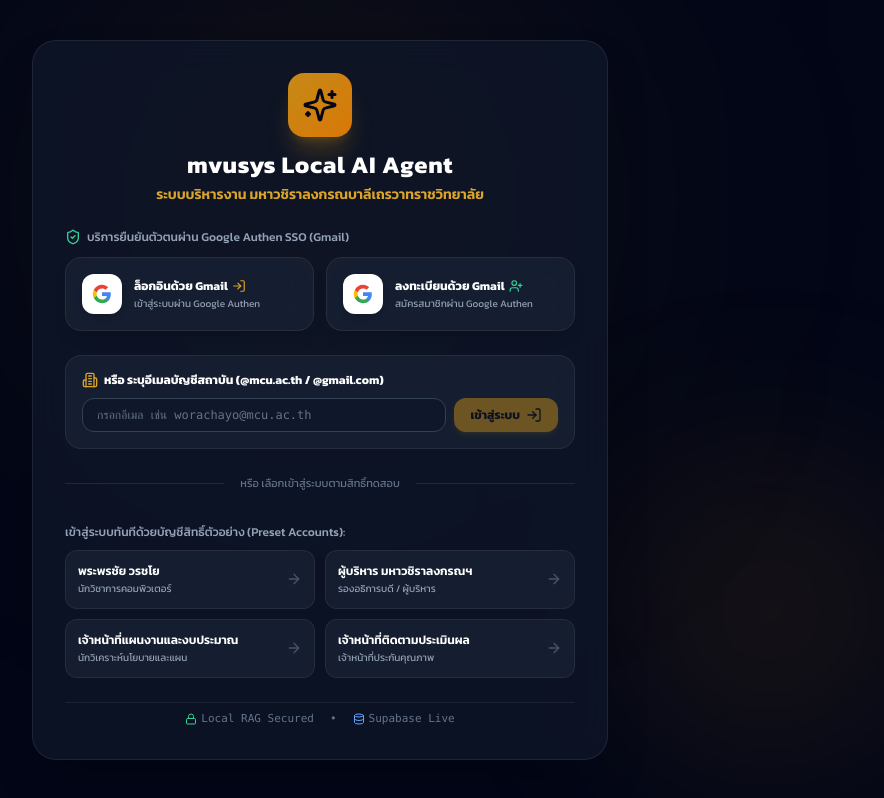
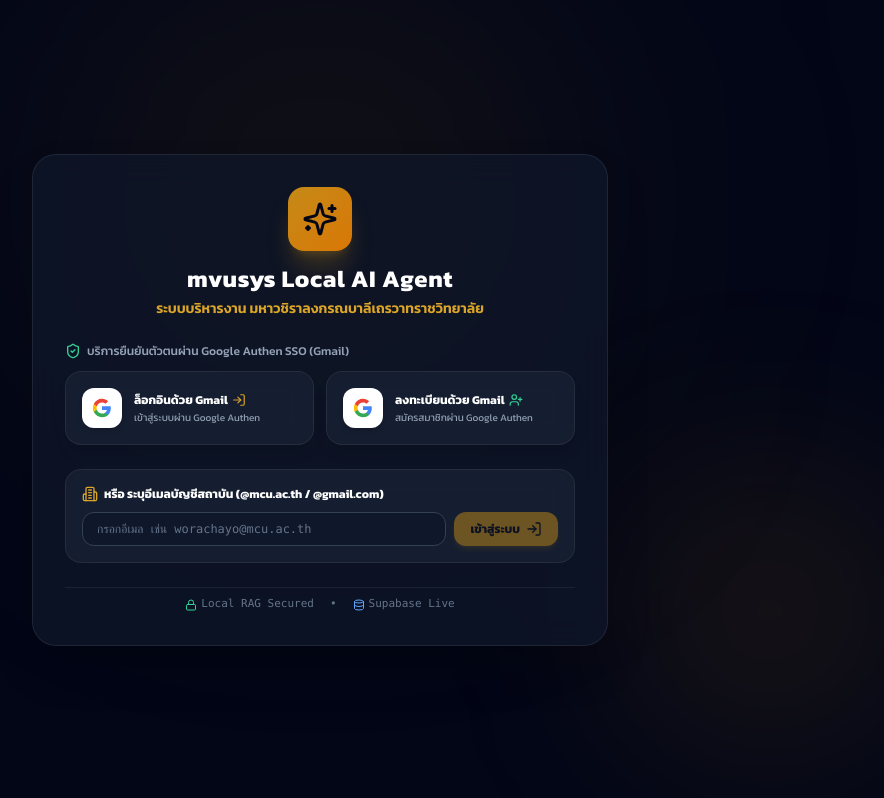
Before and after one commit to Pronchai182517/mvusys, a React (Vite) app in the folder frontend/: page / in a window 1280 px wide. Shown: the whole page, without its empty margins (320-1204 px from the left). Built offline with nearby package versions, Linux system fonts and the light colour scheme.

Commit message:
Remove preset test account buttons from login page

```diff
--- a/frontend/src/pages/LoginPage.tsx
+++ b/frontend/src/pages/LoginPage.tsx
@@ -112,27 +112,6 @@
           </div>
         </form>
 
-        <div className="relative flex py-0.5 items-center">
-          <div className="flex-grow border-t border-slate-800"></div>
-          <span className="flex-shrink mx-4 text-slate-500 text-[11px]">หรือ เลือกเข้าสู่ระบบตามสิทธิ์ทดสอบ</span>
-          <div className="flex-grow border-t border-slate-800"></div>
-        </div>
-
-        <div className="space-y-2">
-          <label className="text-xs text-slate-400 font-medium">เข้าสู่ระบบทันทีด้วยบัญชีสิทธิ์ตัวอย่าง (Preset Accounts):</label>
-          <div className="grid grid-cols-1 sm:grid-cols-2 gap-2.5">
-            {PRESET_USERS.map((user) => (
-              <button key={user.id} onClick={() => handlePresetLogin(user)} className="glass-card p-3 rounded-xl border border-slate-800 text-left hover:border-mvu-500/50 transition-all group flex items-center justify-between">
-                <div className="space-y-0.5">
-                  <div className="text-xs font-semibold text-white group-hover:text-mvu-300">{user.name}</div>
-                  <div className="text-[10px] text-slate-400">{user.title}</div>
-                </div>
-                <ArrowRight className="w-4 h-4 text-slate-600 group-hover:text-mvu-400 transition-transform group-hover:translate-x-1" />
-              </button>
-            ))}
-          </div>
-        </div>
-
         {/* System Security Badges */}
         <div className="pt-2 flex items-center justify-center gap-4 text-[11px] text-slate-500 font-mono border-t border-slate-800/80">
           <span className="flex items-center gap-1"><Lock className="w-3 h-3 text-emerald-400" /> Local RAG Secured</span>
```
